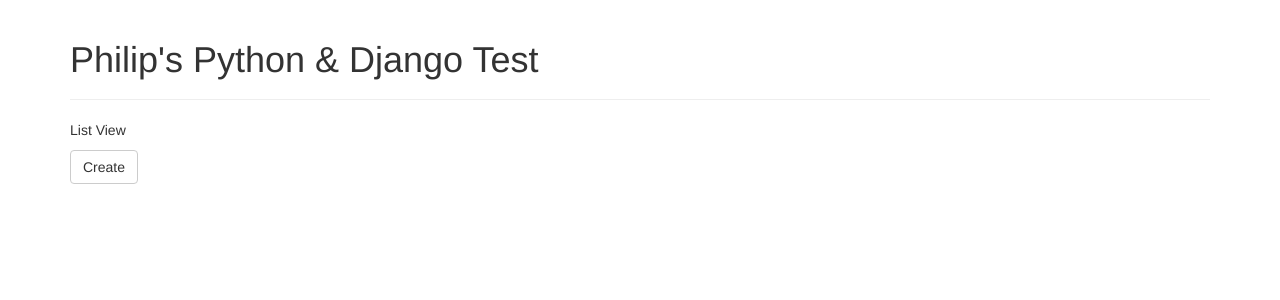
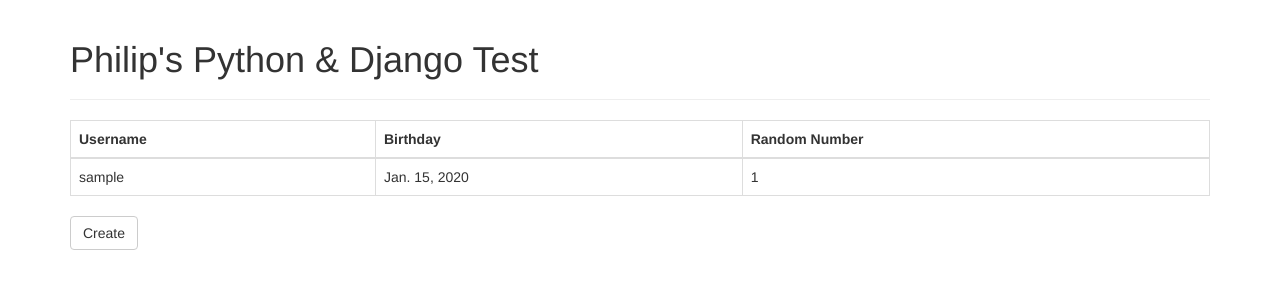
Before and after one commit to goldsoft1206/Test_01102017, a Django app: page /users/list/ in a window 1280 px wide. Shown: the top 300 px of the page. Run offline with Django 3.2, Linux system fonts and the light colour scheme; tables that the repository leaves empty hold one stand-in row (values such as "Sample post"); some libraries are stand-ins or nearby versions.

Commit message:
create of user implemented

```diff
--- a/fortune/templates/users/list.html
+++ b/fortune/templates/users/list.html
@@ -5,7 +5,24 @@
 {% block content %}
 <div class="row">
 	<div class="col-md-12">
-		<p>List View</p>
+		<table class="table table-bordered">
+			<thead>
+				<tr>
+					<th>Username</th>
+					<th>Birthday</th>
+					<th>Random Number</th>
+				</tr>
+			</thead>
+			<tbody>
+				{% for object in object_list %}
+				<tr>
+					<td>{{ object.user.username }}</td>
+					<td>{{ object.birth_date }}</td>
+					<td>{{ object.random_number }}</td>
+				</tr>
+				{% endfor %}
+			</tbody>
+		</table>
 	</div>
 	<div class="col-md-12">
 		<a href="{% url 'users:create' %}" class="btn btn-default">Create</a>
--- a/fortune/userprofile/models.py
+++ b/fortune/userprofile/models.py
@@ -13,4 +13,4 @@
 	birth_date = models.DateField()
 
 	# random number should be range(1, 100)
-	randome_number = models.PositiveSmallIntegerField(default=1)
+	random_number = models.PositiveSmallIntegerField(default=1)
--- a/fortune/userprofile/views.py
+++ b/fortune/userprofile/views.py
@@ -1,5 +1,10 @@
+import random
+
 from django.shortcuts import render
 from django.views.generic import ListView, CreateView, UpdateView, DeleteView
+from django.contrib.auth.models import User
+from django.http import HttpResponseRedirect
+from django.core.urlresolvers import reverse_lazy
 
 from .models import UserProfile
 from .forms import UserForm
@@ -21,3 +26,20 @@
 	model = UserProfile
 	form_class = UserForm
 	template_name = 'users/create.html'
+
+	def get_success_url(self):
+		return reverse_lazy('users:list')
+
+	def form_valid(self, form):
+		# create user object first
+		username = form.cleaned_data['username']
+		user = User.objects.create_user(username)
+
+		# generate random variable
+		rand_val = random.randint(1, 100)
+
+		# generate user profile
+		profile = UserProfile(user=user, birth_date=form.cleaned_data['birth_date'], random_number=rand_val)
+		profile.save()
+
+		return HttpResponseRedirect(self.get_success_url())
```
Also changed, not shown: fortune/userprofile/forms.py (+19 -0 lines), fortune/userprofile/migrations/0002_auto_20170109_1924.py (added).
